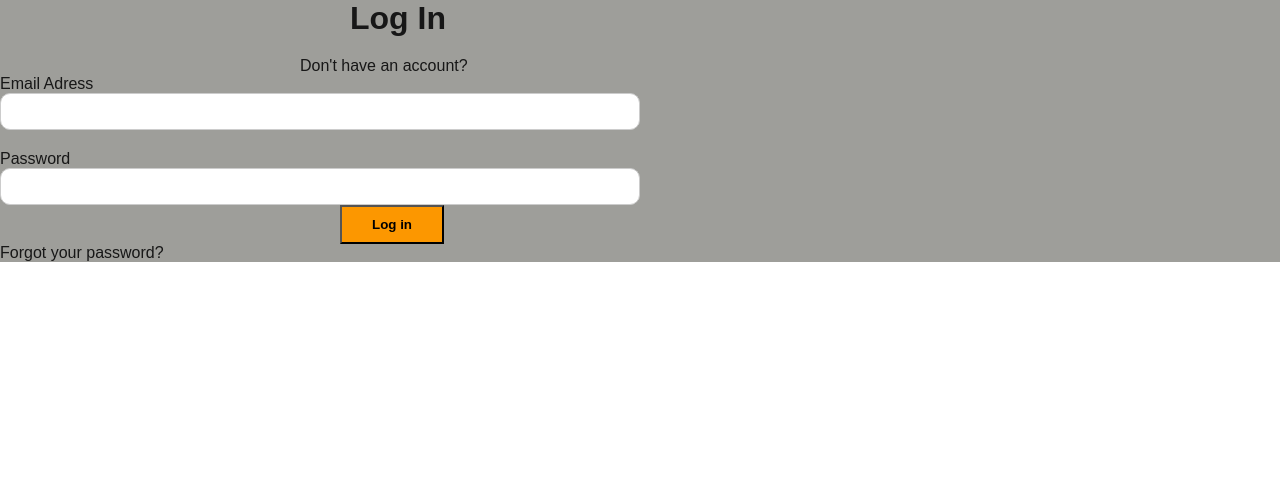
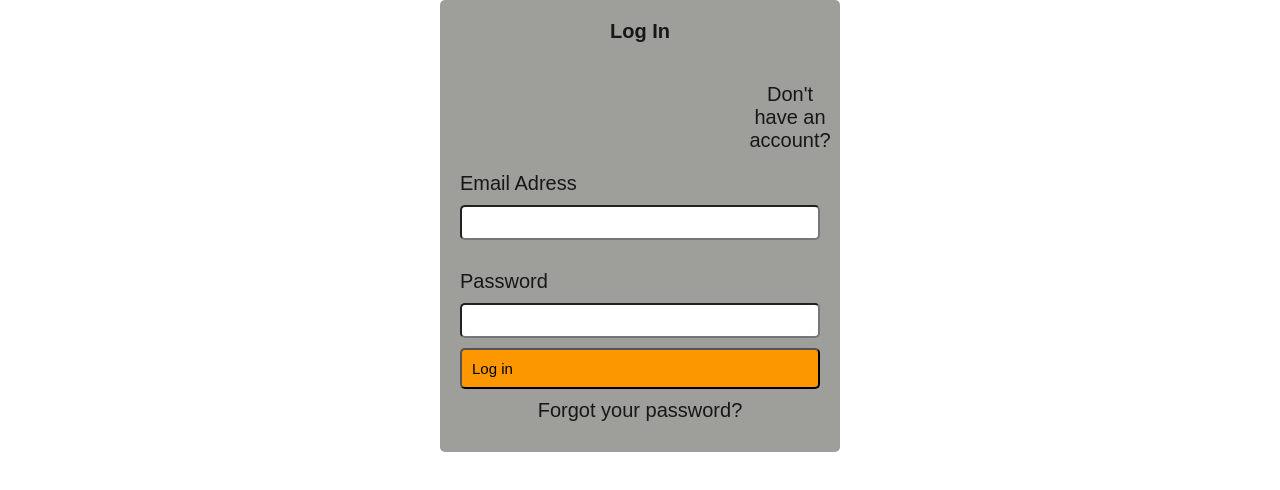
Before and after one commit to annabialeme/mypage, a Next.js app: page /signin in a window 1280 px wide. Shown: the top 490 px of the page. Built offline with nearby package versions, Linux system fonts and the light colour scheme.

Commit message:
feat: css signin

```diff
--- a/app/signin/page.jsx
+++ b/app/signin/page.jsx
@@ -4,11 +4,15 @@ import styles from "../styles/Signin.module.css";
 
 export default function Home() {
     return (
-        <div className={styles.login}>
+        <div className={styles.container}>
+            <div className={styles.login}>
             <h1 className={styles.home}>Log In</h1>
             <p className={styles.conta}>Don't have an account?</p>
+            <div className={styles.email}>
             <p className={styles.name}>Email Adress</p>
             <input className={styles.input} type= "text" id = "taskInput" placeholder=""></input>
+            </div>
+
 
 
             <div className={styles.email}>
@@ -21,5 +25,7 @@ export default function Home() {
 
             </div>
         </div>
+        </div>
+
     )
 }
--- a/app/styles/Signin.module.css
+++ b/app/styles/Signin.module.css
@@ -1,14 +1,33 @@
+.container{
+    display: flex;
+    justify-content: center;
+    align-items: center;
+}
 .home {
-    margin-left: 350px;
+  font-size: 20px;
+  text-align: center;
+  margin-bottom: 20px;
+}
+
+.conta, .senha {
+    font-size: 20px;
+    justify-content: center;
+    display: flex;
+    margin-top: 10px;
+    text-align: center;
 }
 .login {
     display: flex;
     flex-direction: column;
     background-color: rgb(158, 158, 154);
+    border-radius: 5px;
+    width: 400px;
+    padding: 20px;
 }
 
-.name {
-    border-radius: 25px;
+.name, .email p {
+   font-size: 20px;
+   margin-bottom: 10px;
 }
 
 .conta{
@@ -23,16 +42,19 @@ margin-left: 300px;
 .input {
     display: flex;
     justify-content: center;
-    width: 50%;
-    border-radius: 10px;
+    width: 100%;
+    border-radius: 5px;
     padding: 10px;
-    border: 1px solid #ccc;
+    margin-bottom: 10px;
+    font-size: 10px;
 }
 
 .button {
     display: flex;
     background-color: rgb(252, 151, 0);
-    padding: 10px 30px;
-    font-weight: bold;
-    margin-left: 340px;
+    width: 100%;
+    padding: 10px;
+    border-radius: 5px;
+    cursor: pointer;
+    font-size: 15px;
 }
```
